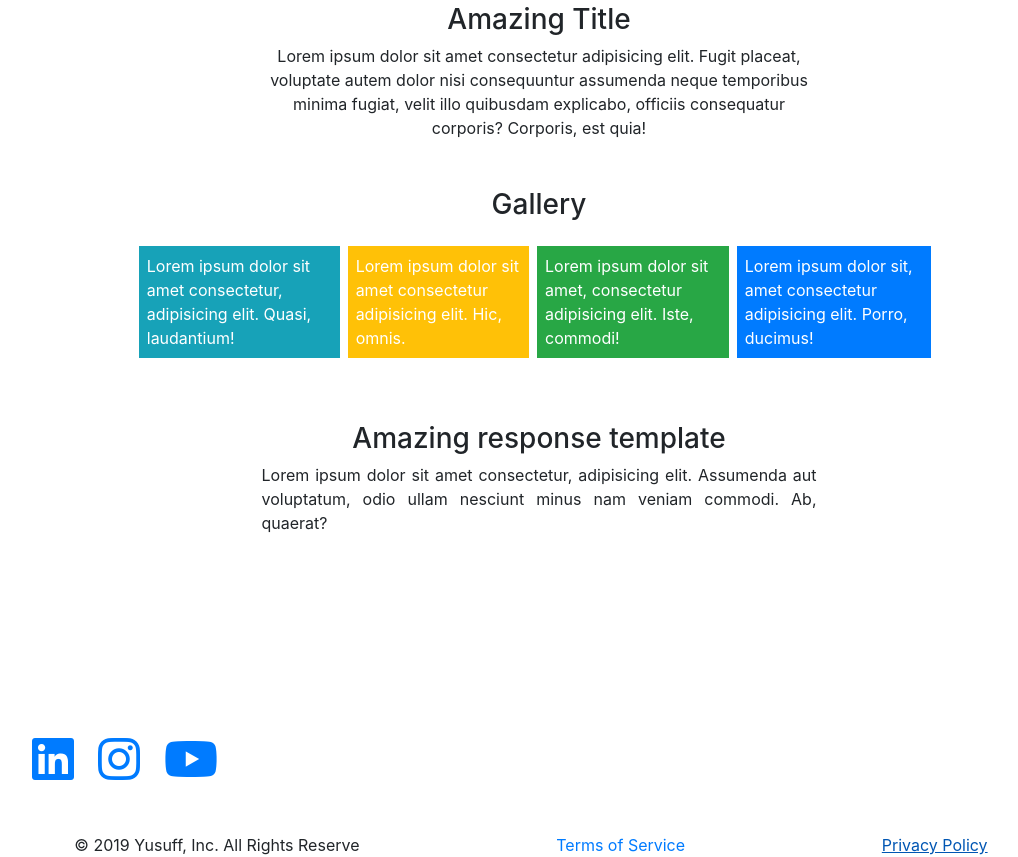
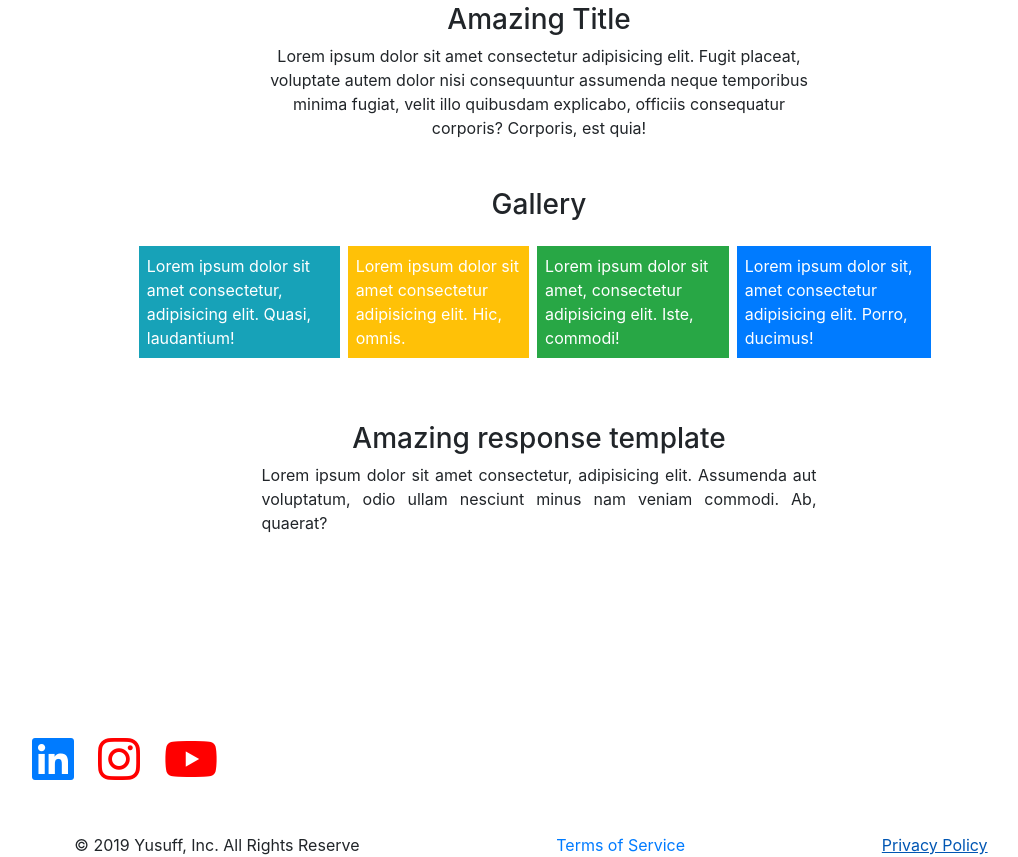
Before and after one commit to ysf007/Bootstrapwk12, a plain HTML site: page index.html in a window 1280 px wide. Shown: the part 785-1642 px from the top of the page, without its empty margins (101-1119 px from the left). Drawn offline with nearby package versions, Linux system fonts and the light colour scheme.

Commit message:
Editted File

```diff
--- a/index.html
+++ b/index.html
@@ -112,9 +112,9 @@
 
                 <a href="https://www.linkedin.com/in/yusuff-abdulsalam-93339b197/"><span class="fab fa-linkedin mr-4"style="font-size:48px;"></span></a>
 
-                <a href="https://www.instagram.com/iam_usefulmen/"><span class="fab fa-instagram mr-4"style="font-size:48px;"></span></a>
+                <a href="https://www.instagram.com/iam_usefulmen/"><span class="fab fa-instagram mr-4"style="font-size:48px;color:red;"></span></a>
 
-                <a href="#"><span class="fab fa-youtube mr-4"style="font-size:48px;"></span></a>
+                <a href="#"><span class="fab fa-youtube mr-4"style="font-size:48px; color:red;"></span></a>
 
             </div>
 
```
